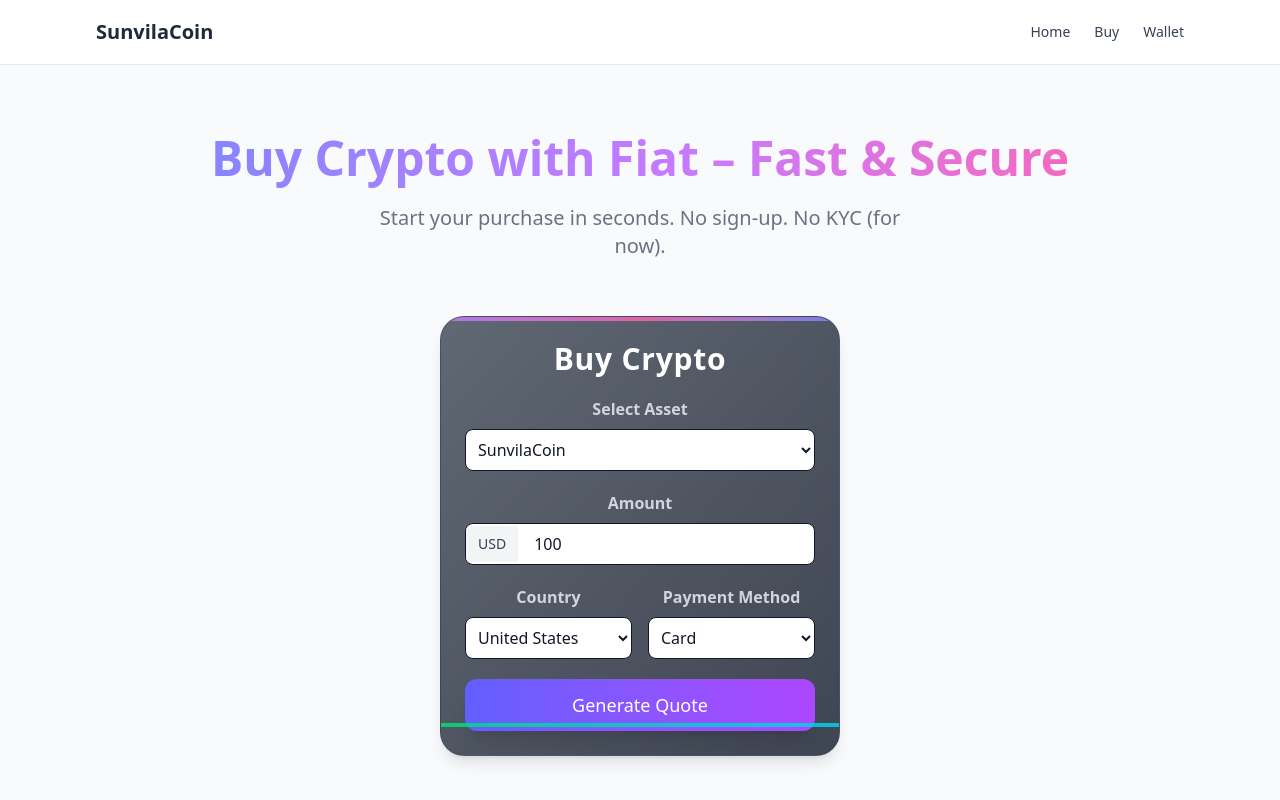
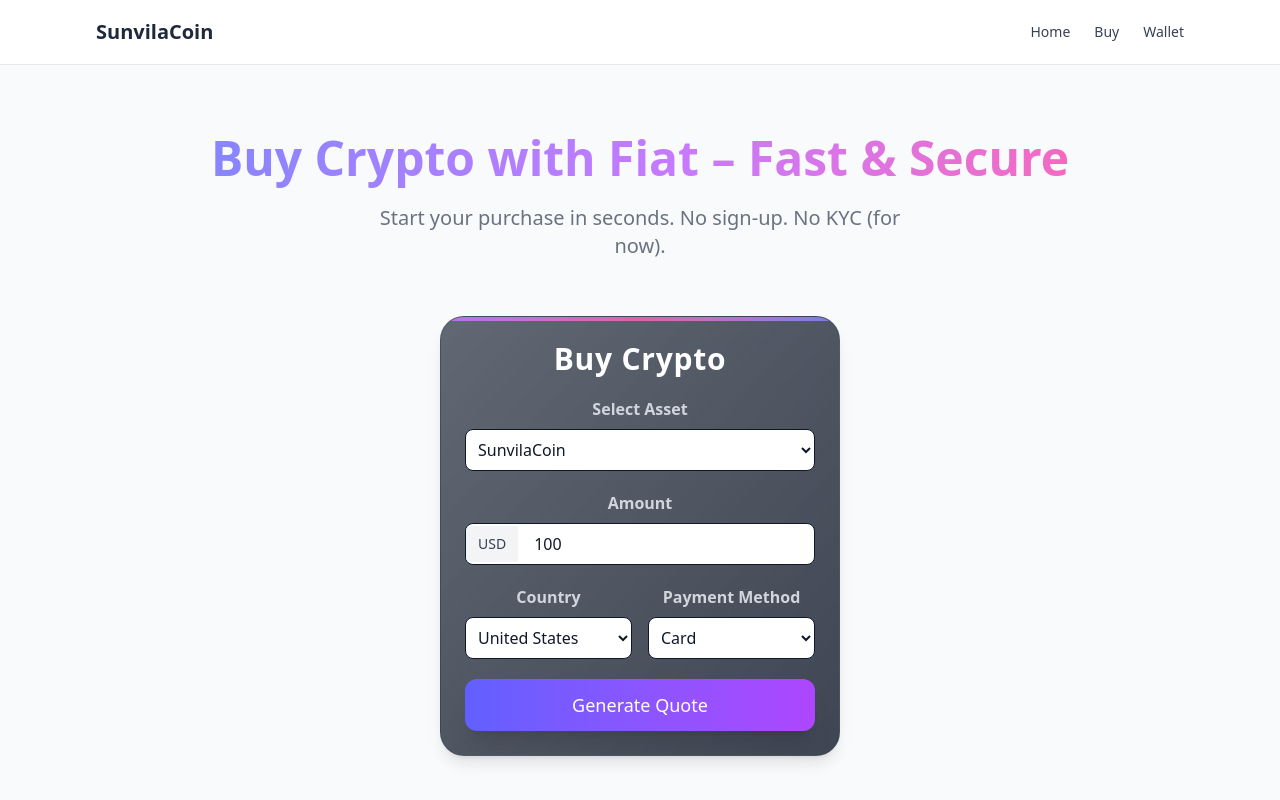
Before and after one commit to bellapacxx/sunvilafiatcrypto, a Next.js app: page / in a window 1280 px wide. Shown: the top 800 px of the page. Built offline with nearby package versions, Linux system fonts and the light colour scheme.

Commit message:
first commitssssssssssss

```diff
--- a/app/components/sections/BuyForm.tsx
+++ b/app/components/sections/BuyForm.tsx
@@ -78,9 +78,9 @@ export default function BuyForm() {
   return (
     <div className="w-full max-w-md mx-auto p-4 sm:p-6">
   <Card className="relative bg-gradient-to-br from-gray-800/70 to-gray-900/80 backdrop-blur-xl border border-gray-700/30 rounded-3xl shadow-2xl p-4 sm:p-6 space-y-6 overflow-hidden">
-    {/* Neon Accent Lines */}
+    {/* Neon Accent Lines <div className="absolute bottom-1 left-0 w-full h-1 bg-gradient-to-r from-green-400 via-teal-400 to-cyan-400 animate-pulse" /> */}
     <div className="absolute top-0 left-0 w-full h-1 bg-gradient-to-r from-purple-400 via-pink-400 to-indigo-400 animate-pulse" />
-    <div className="absolute bottom-1 left-0 w-full h-1 bg-gradient-to-r from-green-400 via-teal-400 to-cyan-400 animate-pulse" />
+
 
     {/* Form Section */}
     <div className="space-y-5">
```
